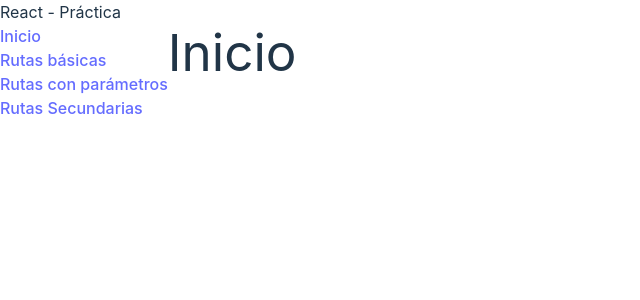
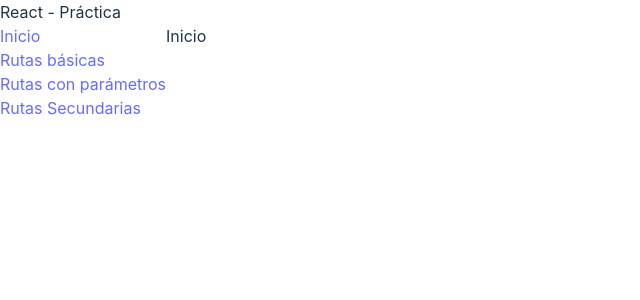
Before and after one commit to luiz-22/react, a React (Vite) app: page / in a window 1280 px wide. Shown: the top 300 px of the page, without its empty margins (0-640 px from the left). Built offline with nearby package versions, Linux system fonts and the light colour scheme.

Commit message:
1° commit

```diff
--- a/src/index.css
+++ b/src/index.css
@@ -18,24 +18,19 @@
 }
 
 a {
-  font-weight: 500;
   color: #646cff;
   text-decoration: inherit;
 }
+
 a:hover {
   color: #535bf2;
 }
 
 body {
+  overflow: hidden;
   margin: 0;
-  overflow: hidden;
   min-width: 320px;
   min-height: 100vh;
-}
-
-h1 {
-  font-size: 3.2em;
-  line-height: 1.1;
 }
 
 button {
@@ -57,6 +52,11 @@ button:focus-visible {
   outline: 4px auto -webkit-focus-ring-color;
 }
 
+ul {
+  padding: 0;
+  list-style-type: none;
+}
+
 @media (prefers-color-scheme: light) {
   :root {
     color: #213547;
```
